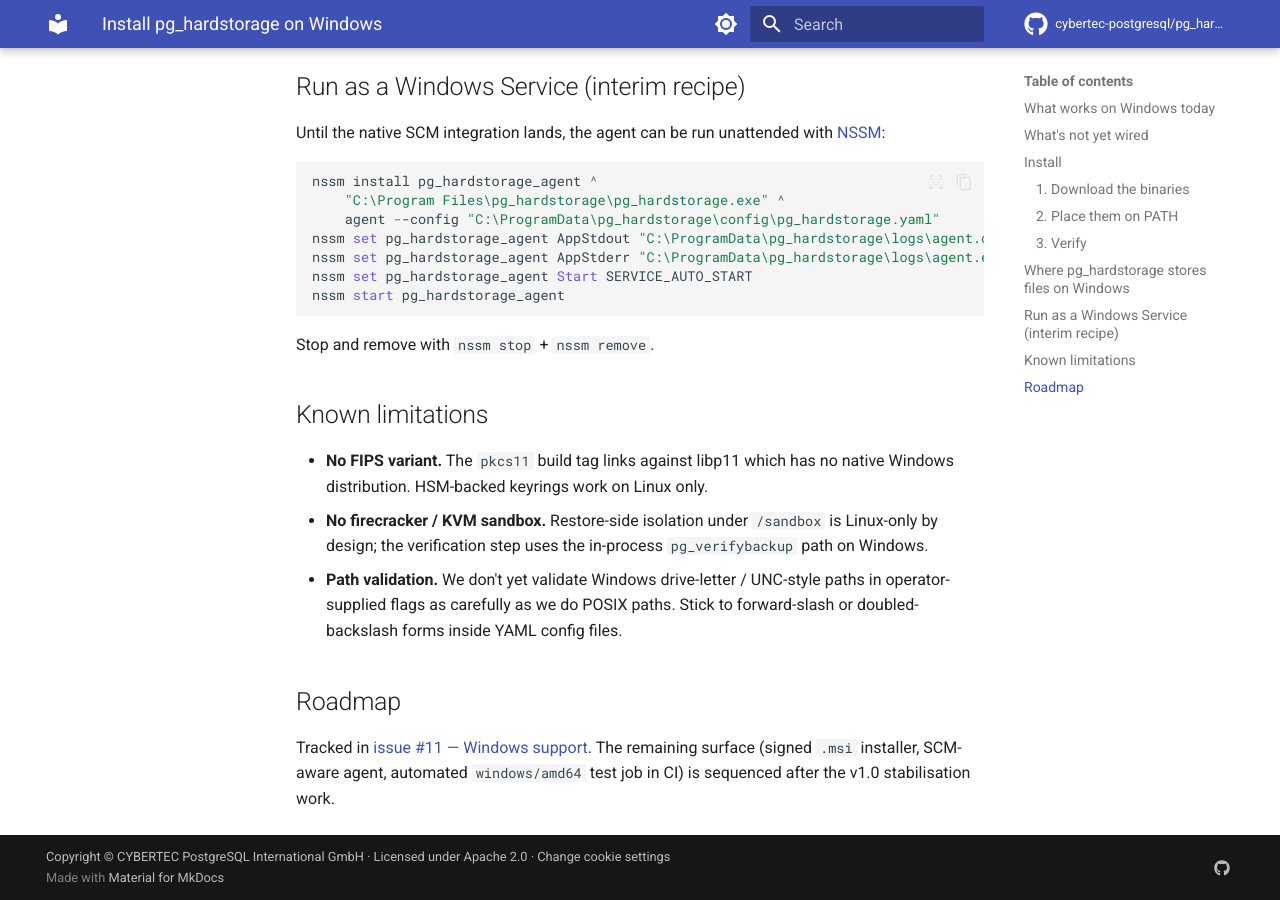
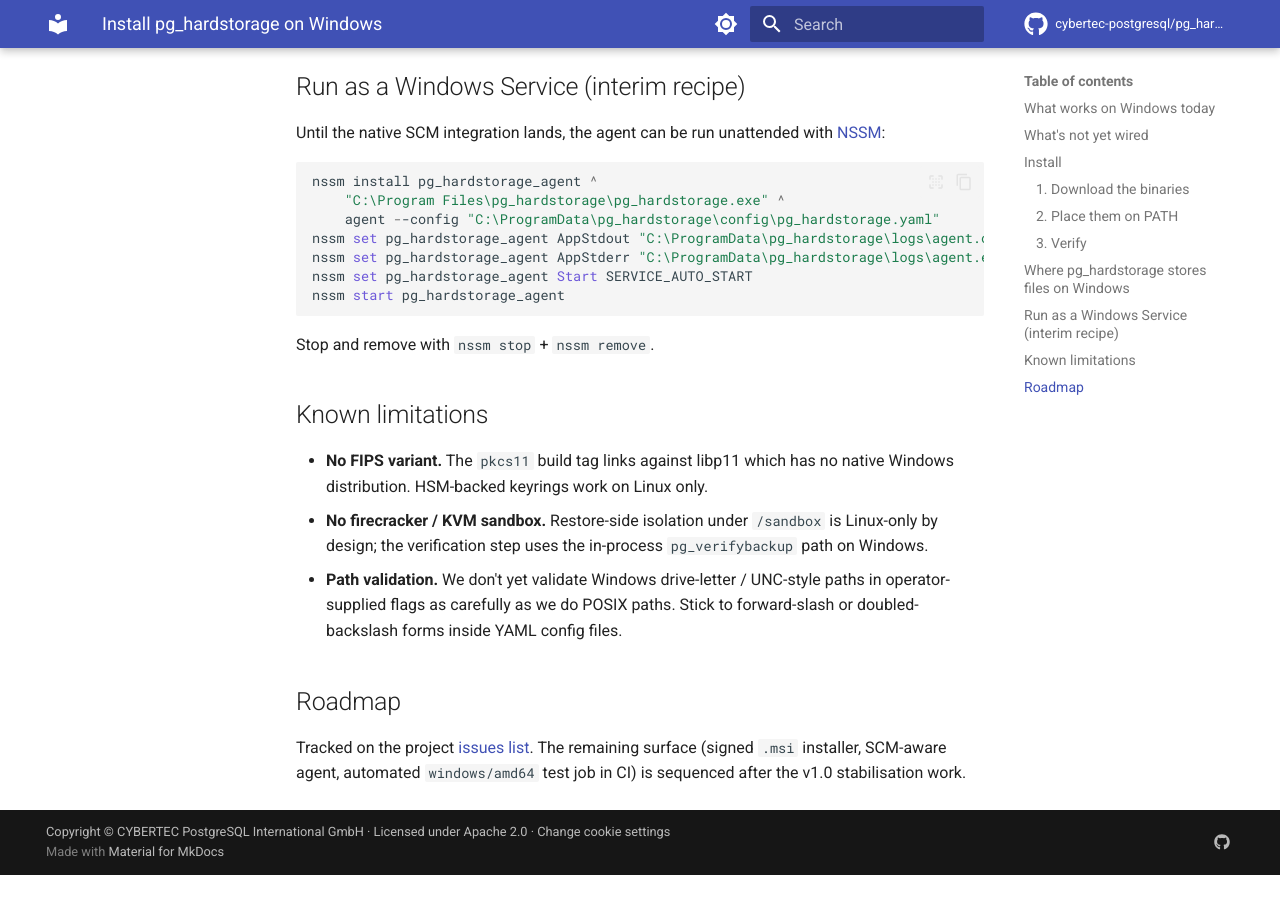
Before and after one commit to cybertec-postgresql/pg_hardstorage, an MkDocs documentation site: the page built from docs/how-to/windows-install.md, in a window 1280 px wide and 900 px high, scrolled down 3034 px. Built offline with MkDocs 1.6.1 and Material for MkDocs 9.7.7, drawn with Linux system fonts in a browser that asks for light colours; comment, search, counter and statistics services are not loaded; after the commit the page ends 3909 px from its top, so only the background shows below that.

Commit message:
docs(windows): fix dead Windows-roadmap link
The Windows-support roadmap note pointed at issue #11, which does not
exist (404). Repoint it to the repository issues list so the link
resolves.

Signed-off-by: Hans-Jürgen Schönig <hs@cybertec.at>

```diff
--- a/docs/how-to/windows-install.md
+++ b/docs/how-to/windows-install.md
@@ -181,8 +181,8 @@ Stop and remove with `nssm stop` + `nssm remove`.
 
 ## Roadmap
 
-Tracked in [issue #11 — Windows
-support](https://github.com/cybertec-postgresql/pg_hardstorage/issues/11).
+Tracked on the project [issues
+list](https://github.com/cybertec-postgresql/pg_hardstorage/issues).
 The remaining surface (signed `.msi` installer,
 SCM-aware agent, automated `windows/amd64` test job in
 CI) is sequenced after the v1.0 stabilisation work.
```
